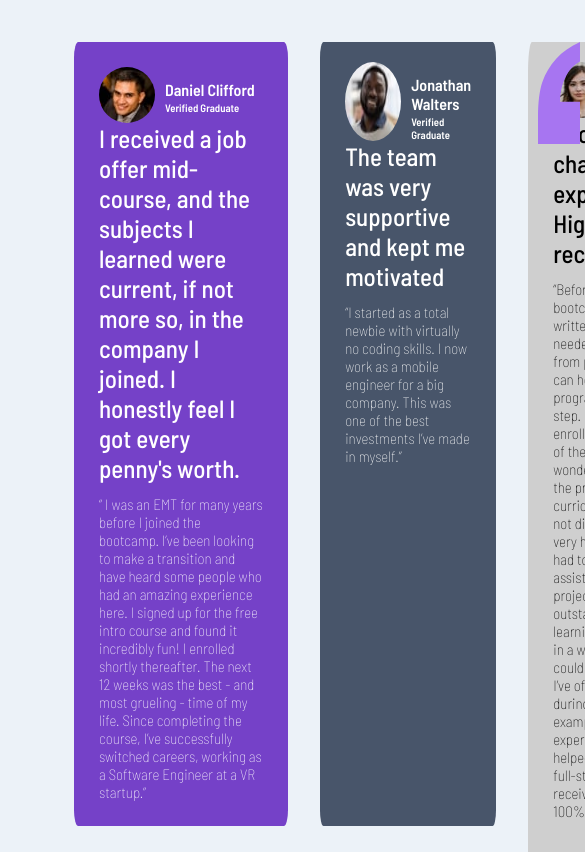
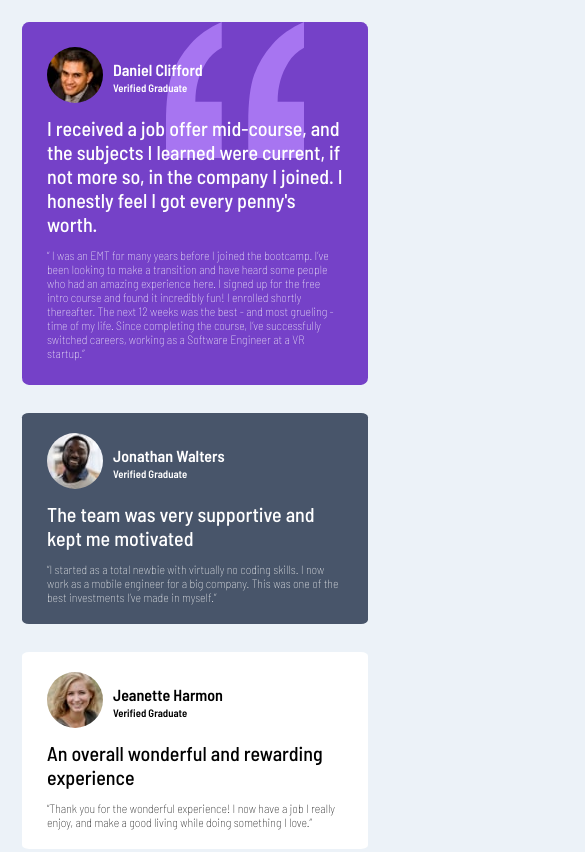
Before and after one commit to Adenike23/Testimonials, a plain HTML site: page index.html in a window 390 px wide. Shown: the top 852 px of the page, 585 px wide, since content can reach past the window. Drawn offline with Linux system fonts and the light colour scheme.

Commit message:
mobile view updated

```diff
--- a/css/style.css
+++ b/css/style.css
@@ -45,7 +45,6 @@ section h6{
     padding: 25px;
     position: relative;
     z-index: 1;
-    /* top: 40px; */
 }
 .Jonathan_bio{
     background-color: var(--Very_dark_grayish_blue);
@@ -77,6 +76,7 @@ section h3{
 section p{
     font-weight: 500;
     font-size: 25px;
+    margin-top: 17px;
 }
 #icon{
     position: absolute;
@@ -85,7 +85,50 @@ section p{
     top: 0;
     border-radius: 0;
 }
-@media screen and (max-width: 375px) {
+@media screen and (max-width: 1194px) {
+    section h3{
+        font-size: 14px;
+    }
+    section p{
+        font-size: 22px;
+    }
+    .Daniel_bio p, .Jonathan_bio p, .Jeanette_bio p, .Patrick_bio p, .Kira_bio p{
+        margin-top: 10px;
+    }
+    #icon{
+        left: 15rem;
+    }
+}
+@media screen and (max-width:992px) {
+    section{
+        gap: 6px;
+        padding: 1rem;
+    }
+    section h3{
+        font-size: 12px;
+        font-weight: 100;
+    }
+    section p{
+        font-weight: 500;
+        font-size: 20px;
+    }
+    #icon{
+        left: 11rem;
+    }
+    .Daniel_bio p, .Jonathan_bio p, .Jeanette_bio p, .Patrick_bio p, .Kira_bio p{
+        margin-top: 13px;
+    }
+}
+@media screen and (max-width: 768px) {
+    #icon{
+        left: 8rem;
+        width: 40%;
+    }
+}
+@media screen and (max-width: 480px) {
+    #icon{
+        left: 7rem;
+    }
     section{
         display: block;
         padding: 12px;
@@ -93,4 +136,7 @@ section p{
     .Daniel_bio, .Jonathan_bio, .Jeanette_bio, .Patrick_bio, .Kira_bio{
     margin-bottom: 28px;
 }
+    #icon{
+        left: 9rem;
+    }
 }
```
